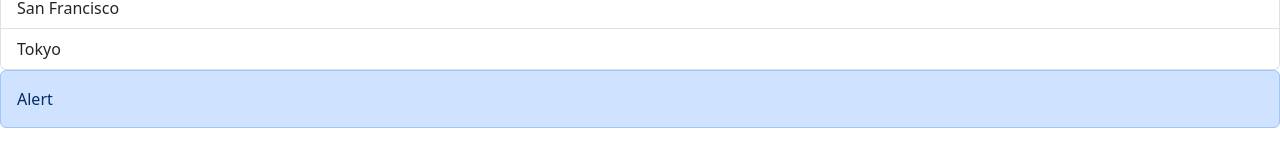
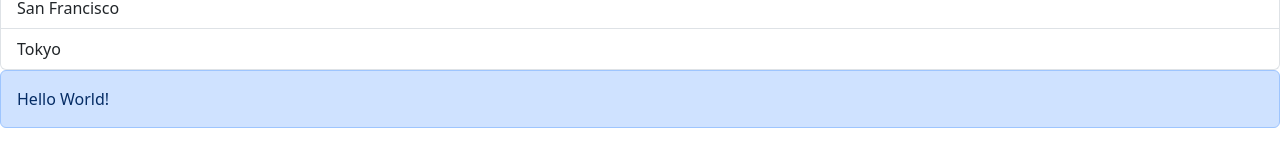
Before and after one commit to mykfrost/vite-by-mosh, a React (Vite) app: page / in a window 1280 px wide. Shown: the part 1096-1237 px from the top of the page. Built offline with nearby package versions, Linux system fonts and the light colour scheme.

Commit message:
adding text

```diff
--- a/src/App.tsx
+++ b/src/App.tsx
@@ -25,7 +25,7 @@ function App() {
         heading="Cities"
         onSelectItem={handleSelectItem}
       />
-      <Alert />
+      <Alert text="Hello World!" />
     </div>
   );
 }
--- a/src/components/Alert.tsx
+++ b/src/components/Alert.tsx
@@ -3,10 +3,10 @@ import React from "react";
 interface Props {
   text: String;
 }
-const Alert = (props: Props) => {
+const Alert = ({ text }: Props) => {
   return (
     <div className="alert alert-primary" role="alert">
-      Alert
+      {text}
     </div>
   );
 };
```
